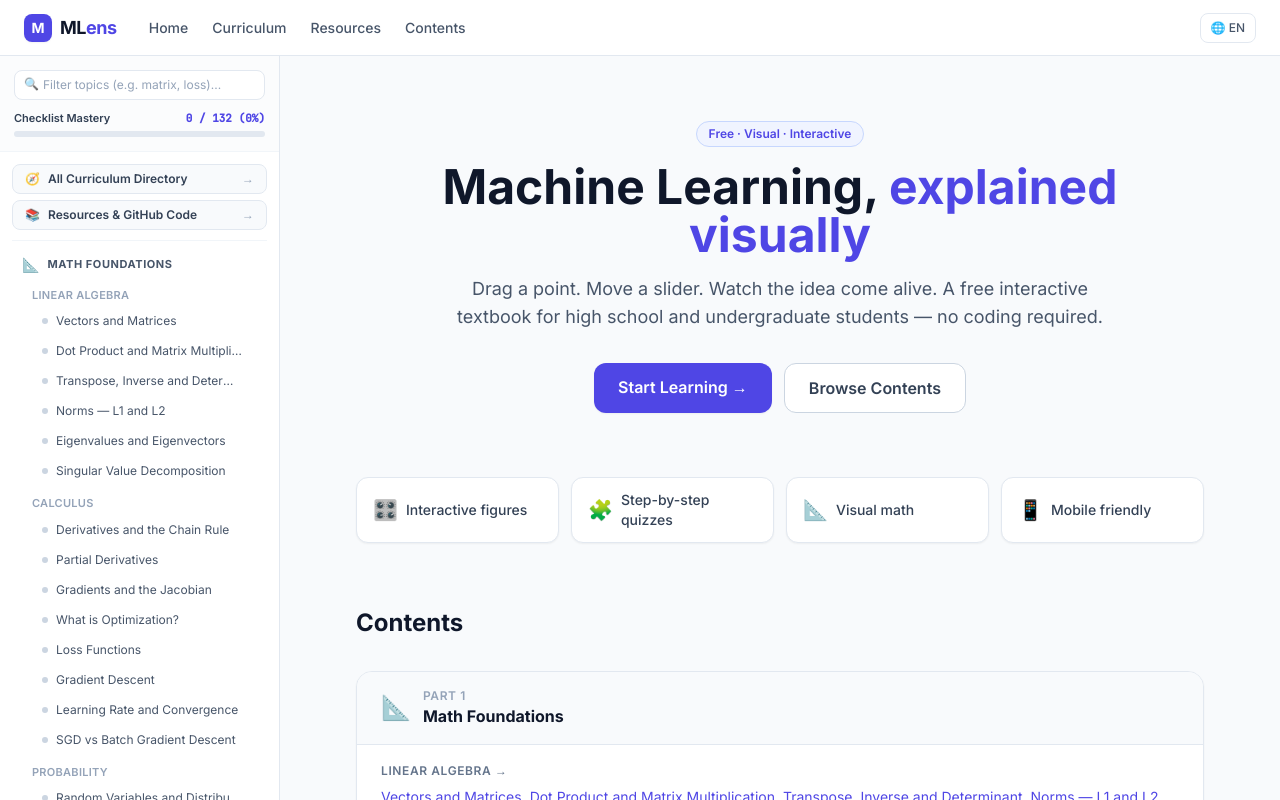
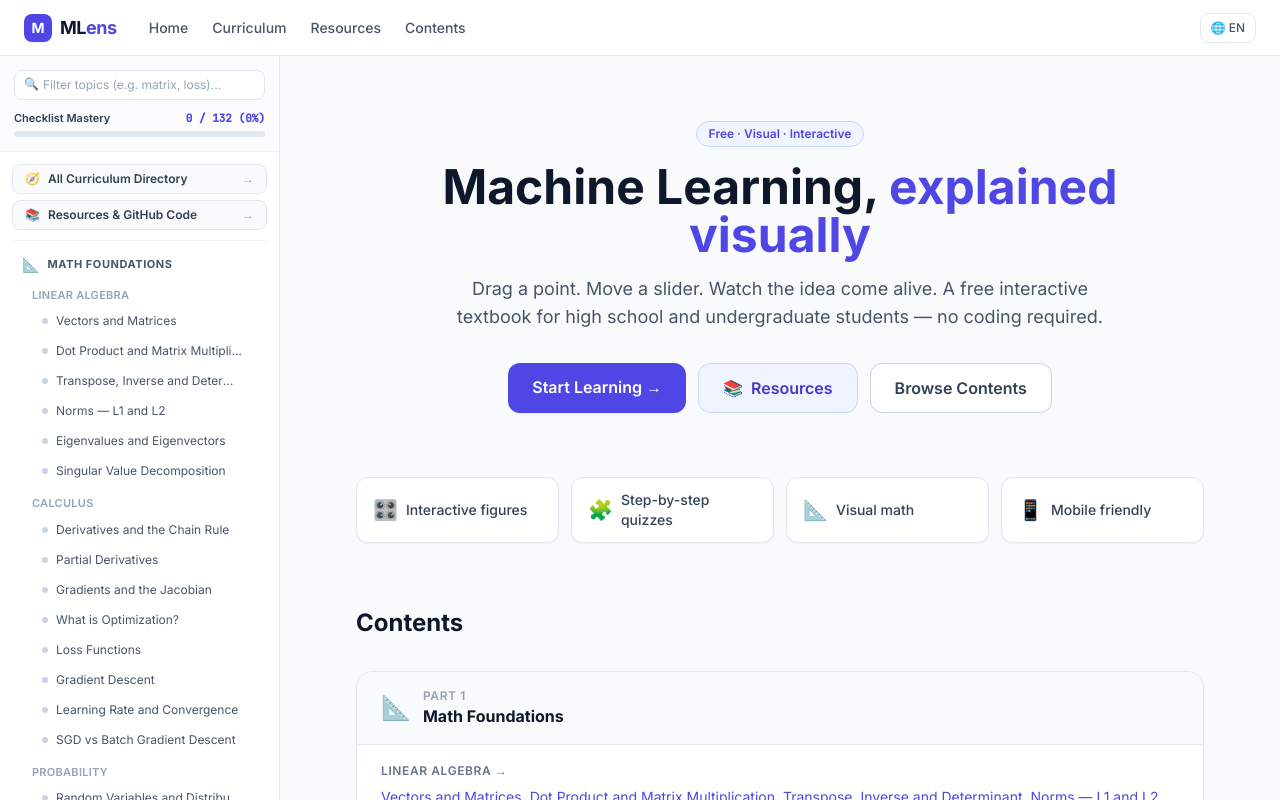
Before and after one commit to ML204/ML204, a Next.js app: page / in a window 1280 px wide. Shown: the top 800 px of the page. Built offline with nearby package versions, Linux system fonts and the light colour scheme.

Commit message:
feat(home): add Resources button in hero section next to Start Learning

```diff
--- a/src/app/page.tsx
+++ b/src/app/page.tsx
@@ -25,6 +25,13 @@ export default function HomePage() {
             className="px-6 py-3 bg-brand-600 text-white font-semibold rounded-xl hover:bg-brand-700 transition-colors shadow-sm text-center"
           >
             Start Learning →
+          </Link>
+          <Link
+            href="/resources"
+            className="px-6 py-3 bg-brand-50 text-brand-700 font-semibold rounded-xl border border-brand-200 hover:bg-brand-100 transition-colors shadow-xs text-center flex items-center justify-center gap-2"
+          >
+            <span>📚</span>
+            <span>Resources</span>
           </Link>
           <Link
             href="#contents"
```
